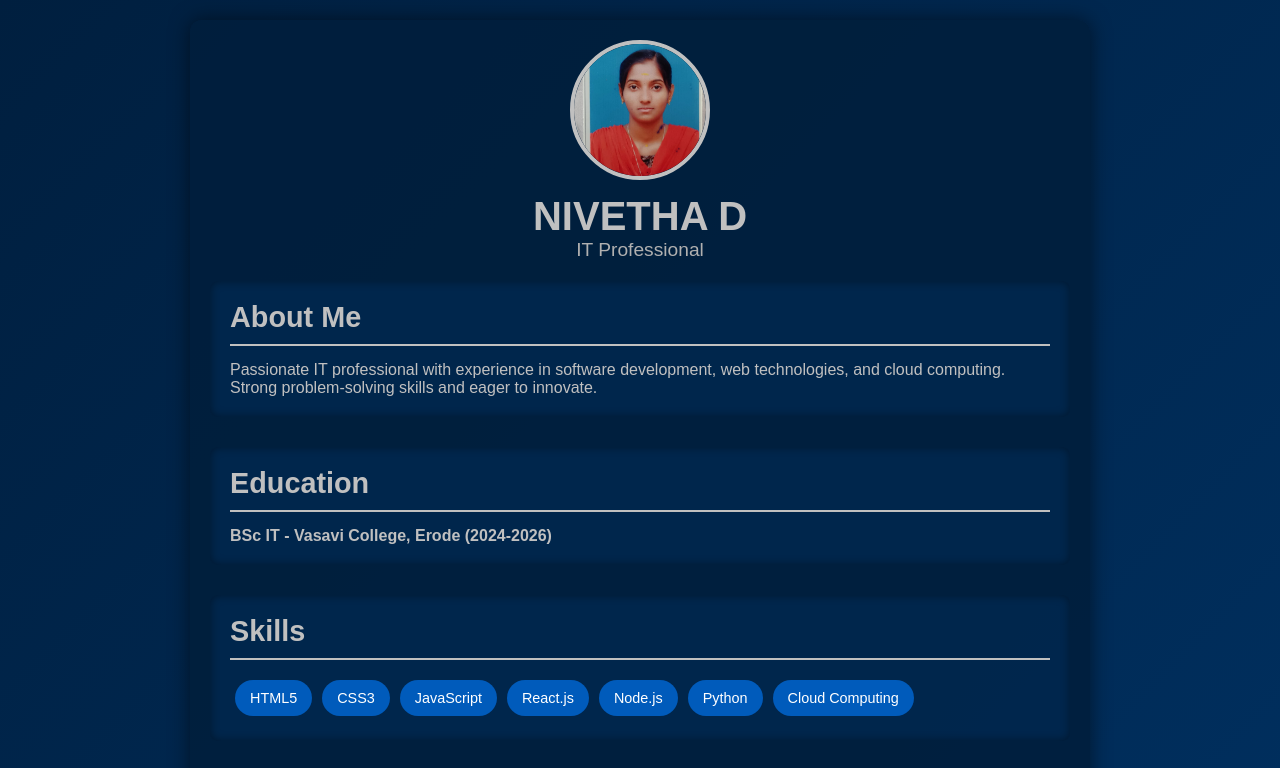
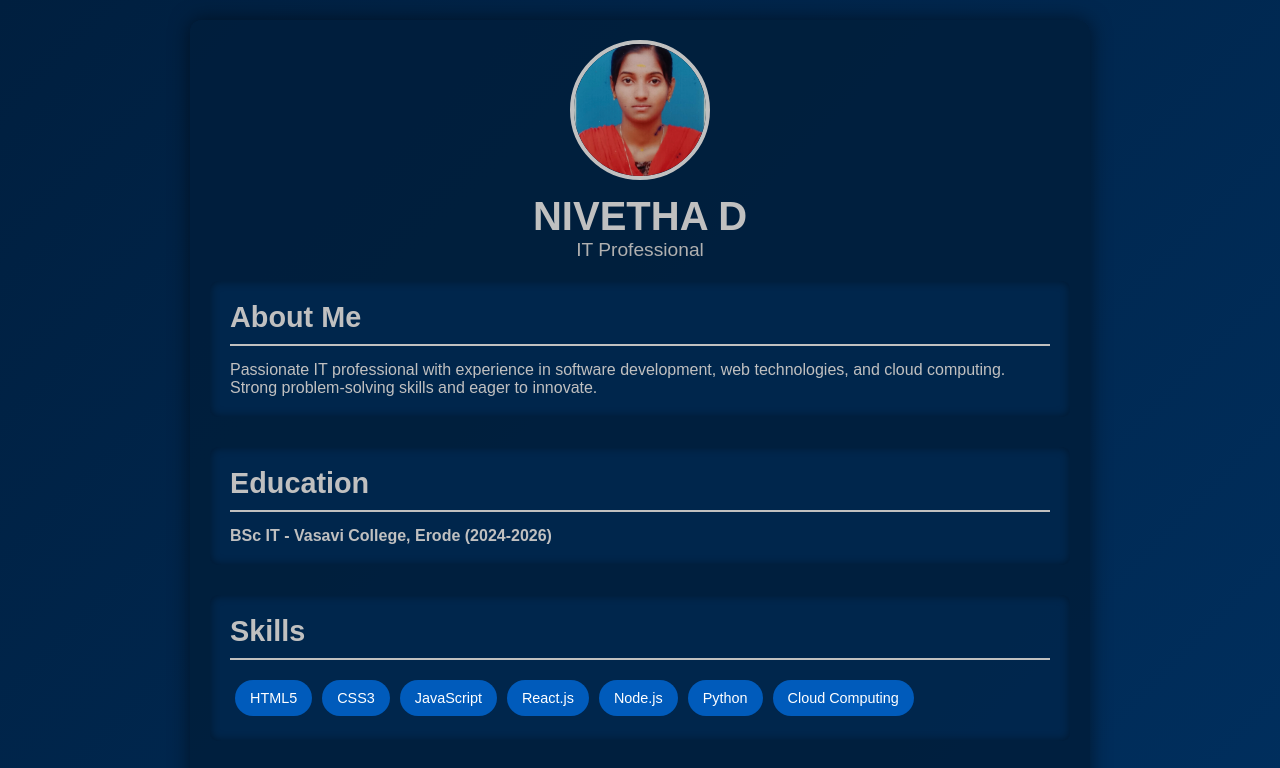
Before and after one commit to nivetha-2006-t/Nivetha-2006-d, a plain HTML site: page index.html in a window 1280 px wide. Shown: the top 768 px of the page. Drawn offline with Linux system fonts and the light colour scheme.

Commit message:
Update index.html

```diff
--- a/index.html
+++ b/index.html
@@ -142,7 +142,7 @@
 <body>
   <div class="container">
     <div class="header">
-      <img src="IMG-20250323-WA0066.jpg" alt="Profile Picture" class="profile-pic">
+      <img src="IMG_20250324_191505.jpg" alt="Profile Picture" class="profile-pic">
       <h1>NIVETHA D</h1>
       <p>IT Professional</p>
     </div>
```
